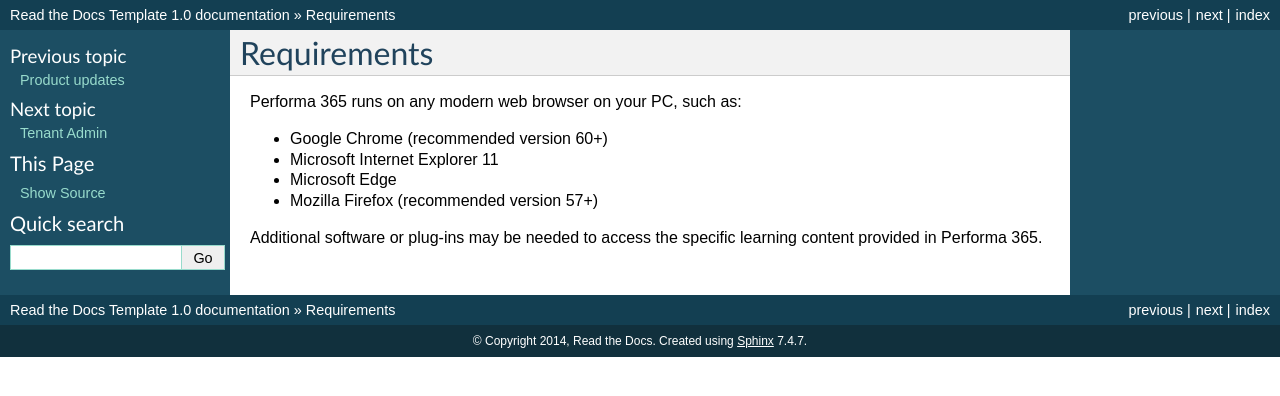
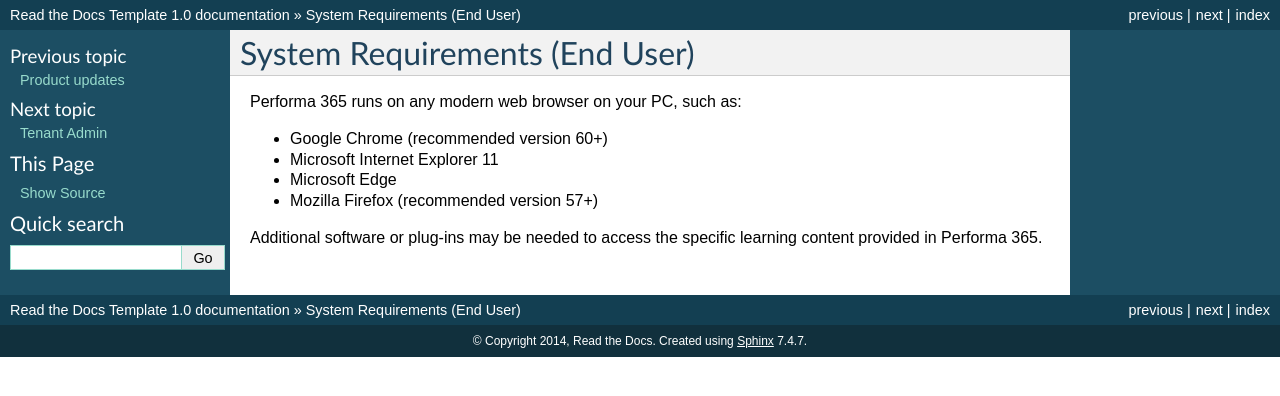
Before and after one commit to pslisko/performa365docs, a Sphinx documentation site: the page built from docs/general/requirements.rst, in a window 1280 px wide. Shown: the top 396 px of the page. Built offline with Sphinx 7.4.7, drawn with Linux system fonts in a browser that asks for light colours; pages that are not in the unit, such as notebooks, are missing from menus.

Commit message:
Update requirements.rst

```diff
--- a/docs/general/requirements.rst
+++ b/docs/general/requirements.rst
@@ -1,7 +1,7 @@
 .. _requirements:
 
-Requirements
-========
+System Requirements (End User)
+===============================
 
 Performa 365 runs on any modern web browser on your PC, such as:
 
```
